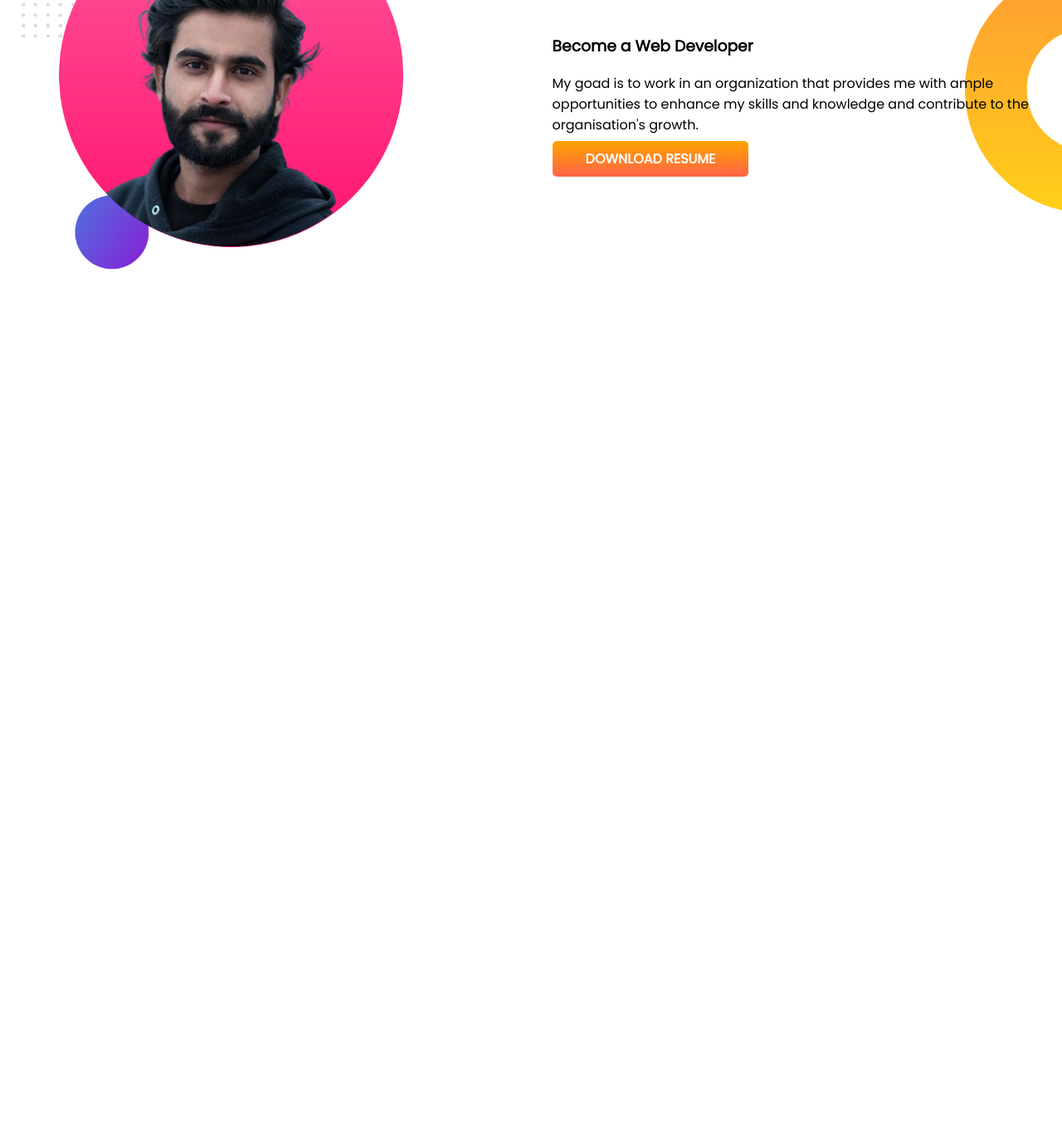
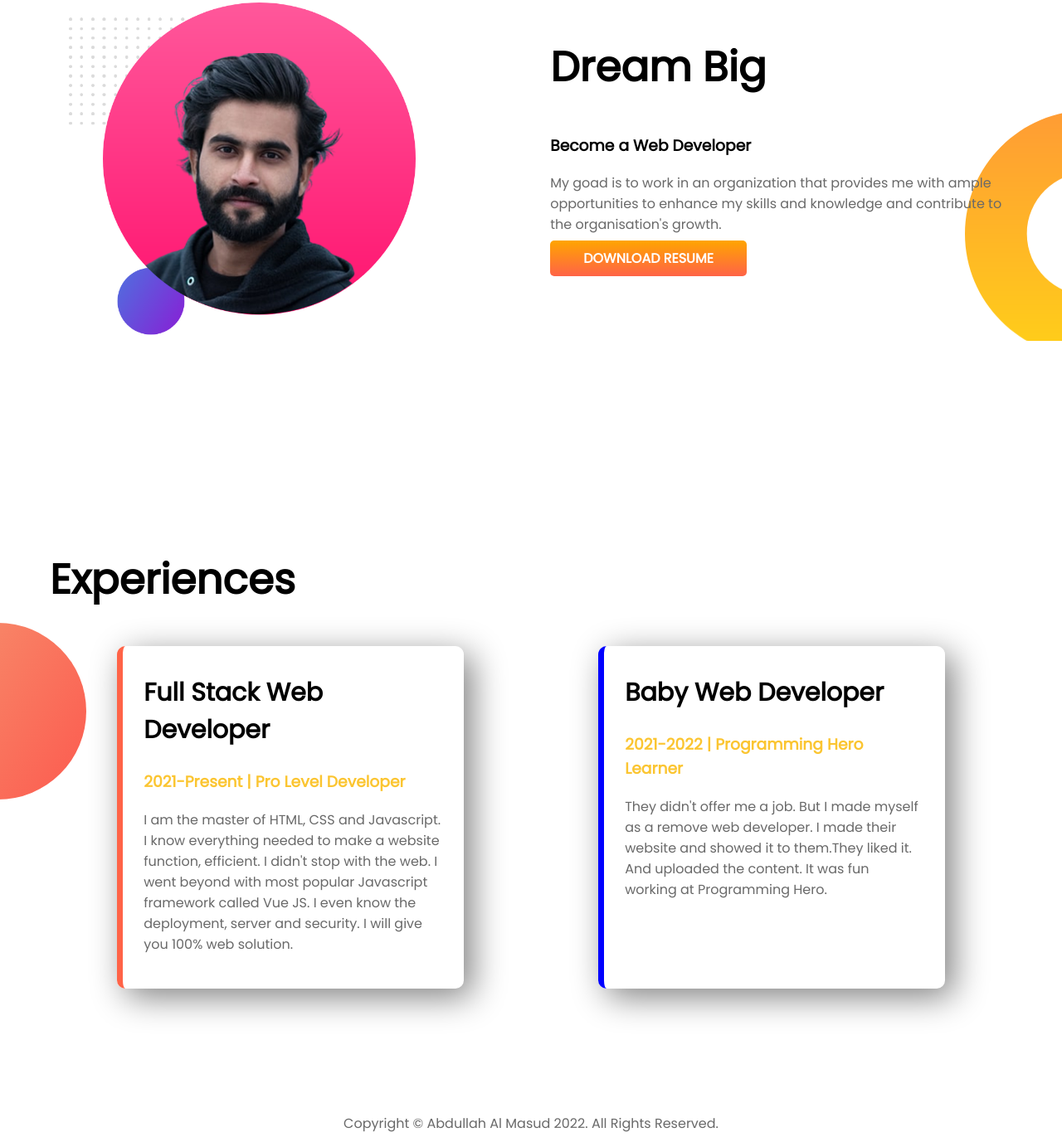
Before and after one commit to masudcodex/developer-portfolio, a plain HTML site: page index.html in a window 1280 px wide. Shown: the part 739-2122 px from the top of the page at 83% size. Before the commit the page ends 1221 px from the top, so only its background shows below. Drawn offline with Linux system fonts and the light colour scheme.

Commit message:
finished

```diff
--- a/index.html
+++ b/index.html
@@ -14,6 +14,7 @@
 
 <body>
     <section class="top_banner">
+        <div class="container flexible_container">
             <div class="half_width">
                 <h1>Welcome to <br><span class="orange-color">Abdullah Al Masud's</span> Portfolio!</h1>
                 <h3>Web Developer & Designer</h3>
@@ -26,8 +27,11 @@
             <div class="half_width">
                 <img src="images/background1.png" alt="Abdullah Al Masud">
             </div>
+        </div>
+
     </section>
     <section class="dream_big">
+        <div class="container flexible_container">
             <div class="half_width">
                 <img src="images/background2.png" alt="">
             </div>
@@ -38,8 +42,29 @@
                     knowledge and contribute to the organisation's growth.</p>
                 <a class="link_button" href="#" target="_blank" rel="noopener noreferrer">Download Resume</a>
             </div>
+        </div>
     </section>
-
+    <section class="experience">
+        <div class="container">
+            <h1>Experiences</h1>
+            <div class="flexible_container">
+                <div class="experience_item experience_item_left">
+                    <h2>Full Stack Web Developer</h2>
+                    <h3 class="orange-color">2021-Present | Pro Level Developer</h3>
+                    <p>I am the master of HTML, CSS and Javascript. I know everything needed to make a website function, efficient. I didn't stop with the web. I went beyond with most popular Javascript framework called Vue JS. I even know the deployment, server and security. I will give you 100% web solution.</p>
+                </div>
+                <div class="experience_item experience_item_right">
+                    <h2>Baby Web Developer</h2>
+                    <h3 class="orange-color">2021-2022 | Programming Hero Learner</h3>
+                    <p>They didn't offer me a job. But I made myself as a remove web developer. I made their website and showed it to them.They liked it. And uploaded the content. It was fun working at Programming Hero.</p>
+                </div>
+            </div>
+    </section>
+    <footer>
+        <p>
+            Copyright © Abdullah Al Masud 2022. All Rights Reserved.
+        </p>
+    </footer>
 
 
 </body>
--- a/style.css
+++ b/style.css
@@ -2,7 +2,12 @@ body {
     margin: 0;
     padding: 0;
     font-family: 'Poppins', sans-serif;
-
+}
+p {
+    color: dimgray;
+}
+.container {
+    padding: 60px 60px 0 60px;
 }
 
 .top_banner {
@@ -13,12 +18,15 @@ body {
 h1 {
     font-size: 50px;
 }
+h2 {
+    font-size: 30px;;
+}
 
 .orange-color {
     color: #fbc531;
 }
 
-section {
+.flexible_container {
     display: flex;
     margin-bottom: 150px;
 }
@@ -46,4 +54,30 @@ section {
     background-image: url(images/dream-bg.png);
     background-repeat: no-repeat;
     background-position: right;
+    background-position-y: 190px;
 }
+.experience{
+    background-image: url(images/exp-bg.png);
+    background-repeat: no-repeat;
+    background-position-y: 190px;
+}
+.experience_item {
+    width: 32%;
+    margin-left: 7%;
+    margin-right: 7%;
+    padding: 25px;
+    box-shadow: 10px 10px 40px gray;
+    border-radius: 10px;
+}
+.experience_item h2{
+    margin-top: 9px;;
+}
+.experience_item_left {
+    border-left: 7px solid tomato;
+}
+.experience_item_right {
+    border-left: 7px solid blue;
+}
+footer p {
+    text-align: center;
+}
```
Lines whose indentation alone changed are shown as unchanged.
